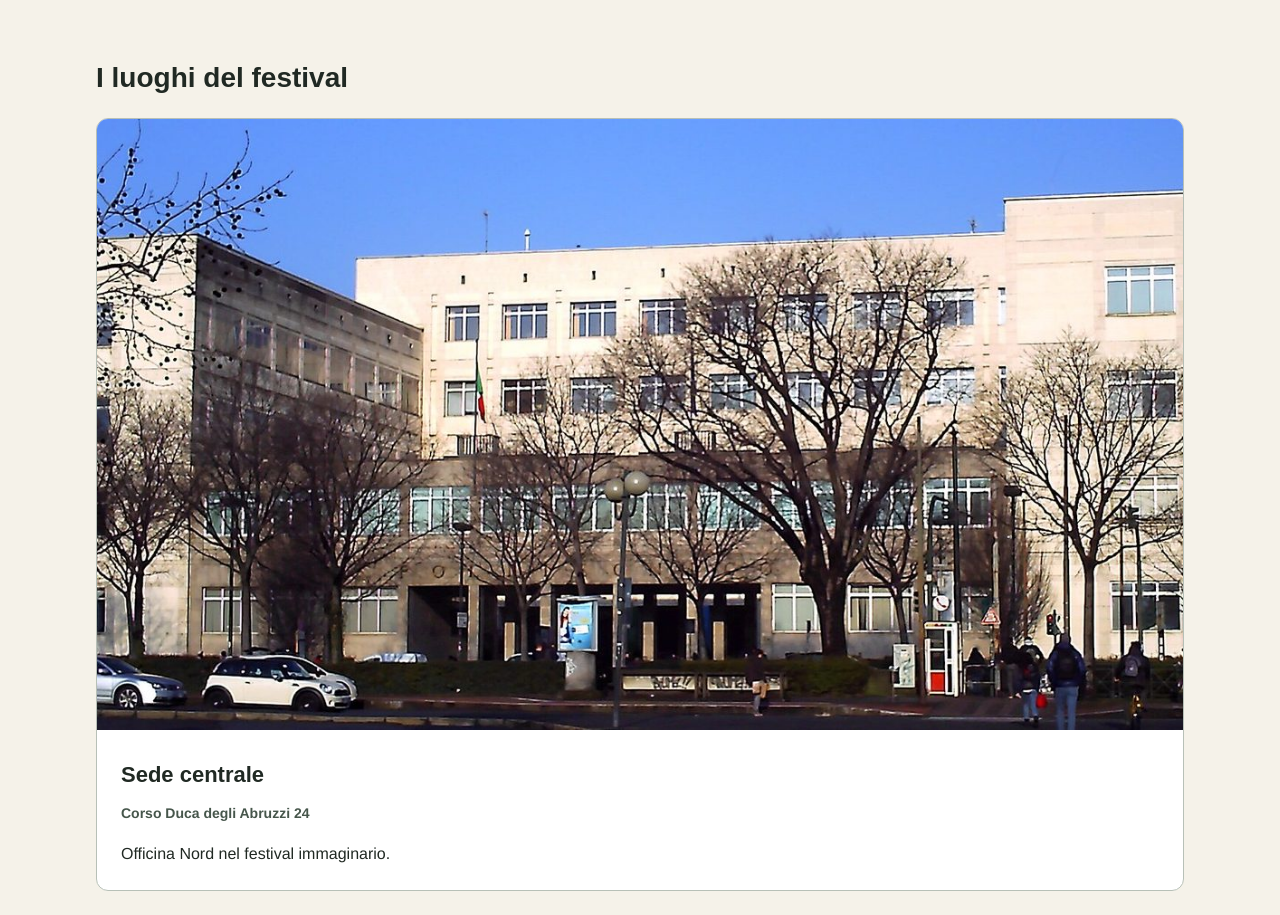
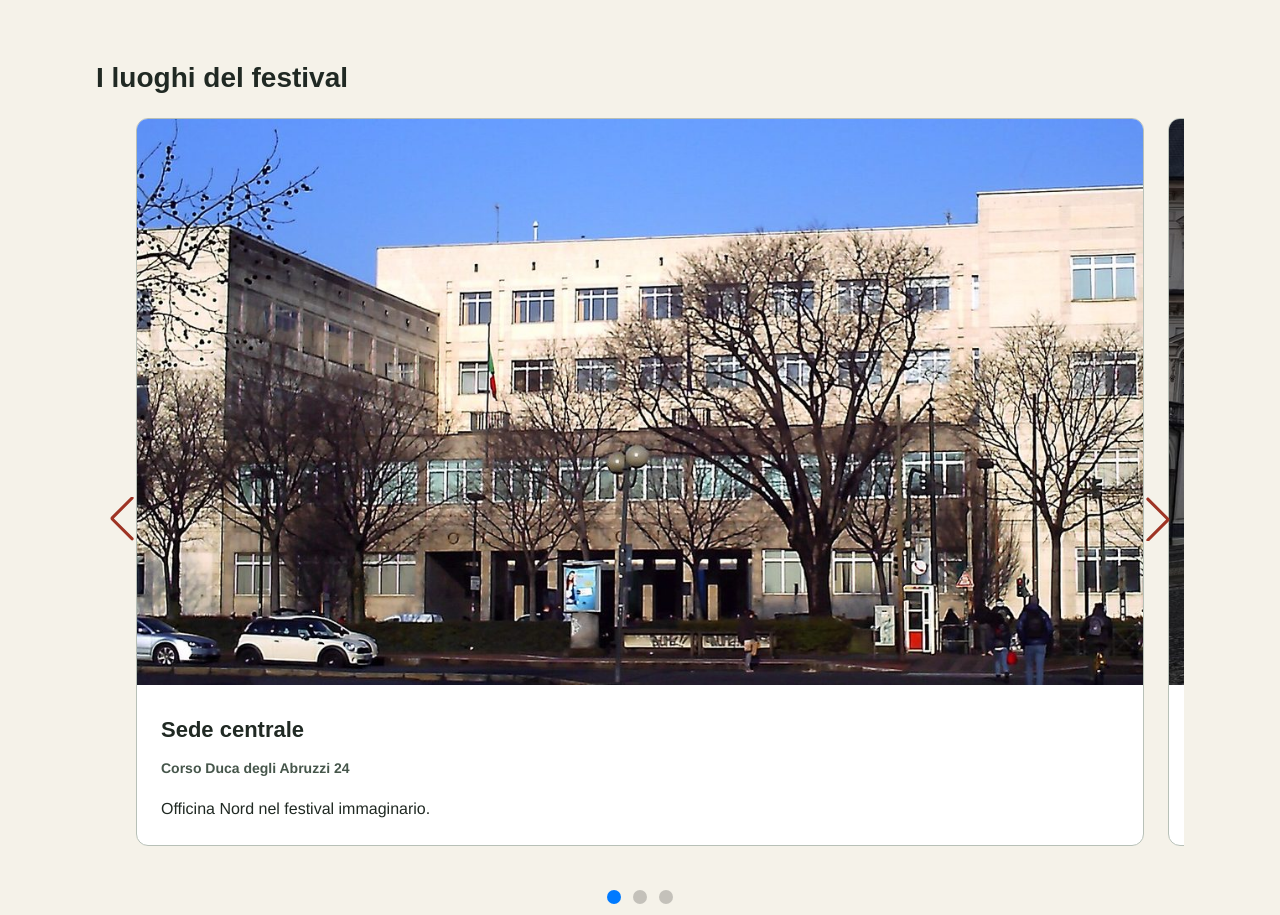
Before and after one commit to gretaboarella/festival-segnale, a plain HTML site: page info.html in a window 1280 px wide. Shown: the part 552-1467 px from the top of the page. Drawn offline with nearby package versions, Linux system fonts and the light colour scheme.

Commit message:
Sito con info e luoghi

```diff
--- a/info.html
+++ b/info.html
@@ -9,12 +9,24 @@
   <!-- CSS di Swiper 14.4.0 da CDN -->
   <link rel="stylesheet" href="https://cdnjs.cloudflare.com/ajax/libs/Swiper/14.4.0/swiper-bundle.min.css">
 
-  <!-- Personalizzazione per ingrandire i pallini di Swiper -->
+  <!-- Personalizzazione per ingrandire i pallini e posizionare le frecce -->
   <style>
     .swiper-pagination-bullet {
       width: 14px;
       height: 14px;
       margin: 0 6px !important;
+    }
+
+    /* Riduce la dimensione delle frecce e le adatta al colore del tema */
+    .swiper-button-next,
+    .swiper-button-prev {
+      color: var(--colore-primario);
+    }
+
+    .swiper-button-next::after,
+    .swiper-button-prev::after {
+      font-size: 1.5rem;
+      font-weight: bold;
     }
   </style>
 </head>
@@ -44,8 +56,8 @@
     <section class="content-section" aria-labelledby="titolo-luoghi">
       <h2 id="titolo-luoghi">I luoghi del festival</h2>
 
-      <!-- Carosello Swiper fisso a 1 slide -->
-      <div class="swiper">
+      <!-- Carosello Swiper fisso a 1 slide con frecce di navigazione -->
+      <div class="swiper" style="padding: 0 2.5rem; position: relative;">
         <div class="swiper-wrapper">
 
           <!-- Sede 1: Sede centrale -->
@@ -79,6 +91,10 @@
           </div>
 
         </div>
+
+        <!-- Frecce di navigazione avanti/indietro -->
+        <div class="swiper-button-prev"></div>
+        <div class="swiper-button-next"></div>
 
         <!-- Paginazione a pallini -->
         <div class="swiper-pagination" style="margin-top: 1.5rem; position: relative;"></div>
@@ -124,6 +140,10 @@
       loop: true,
       slidesPerView: 1,
       spaceBetween: 24,
+      navigation: {
+        nextEl: '.swiper-button-next',
+        prevEl: '.swiper-button-prev',
+      },
       pagination: {
         el: '.swiper-pagination',
         clickable: true,
```
